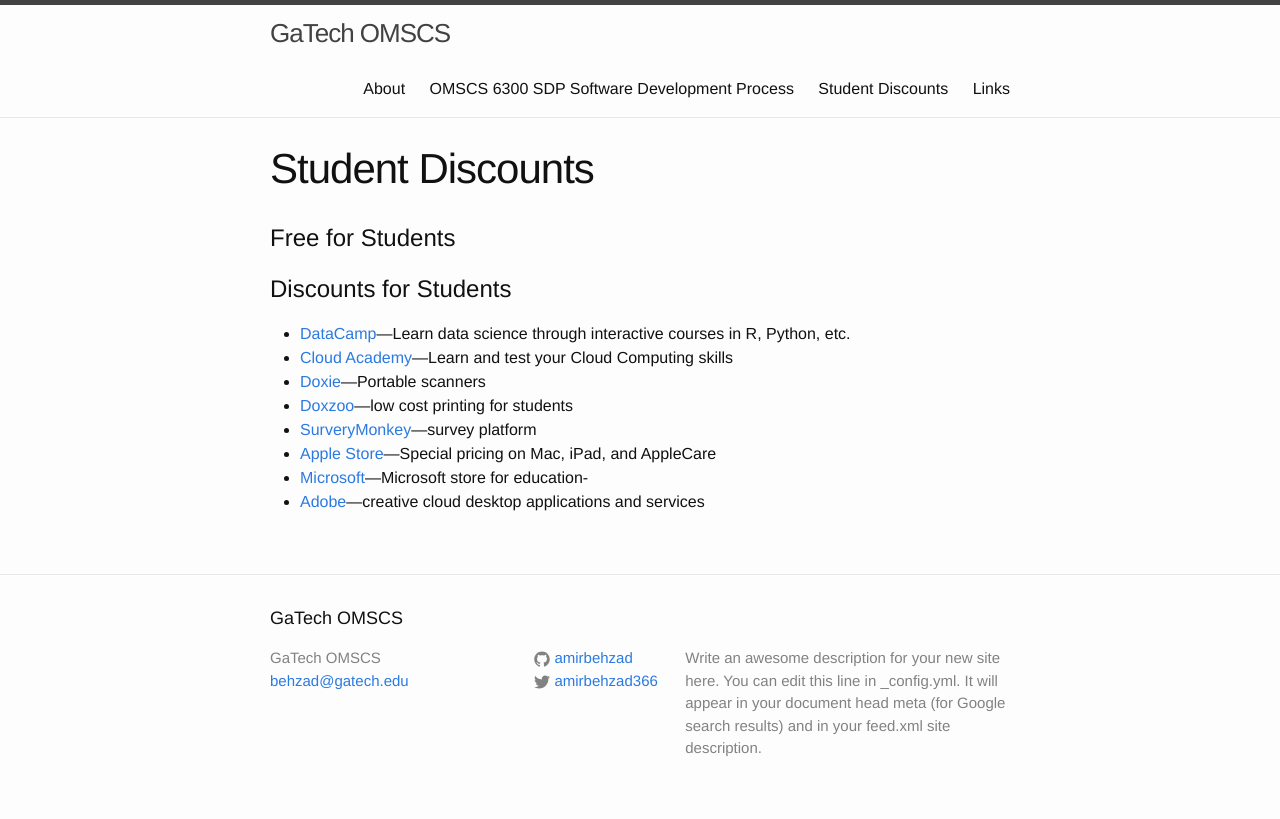
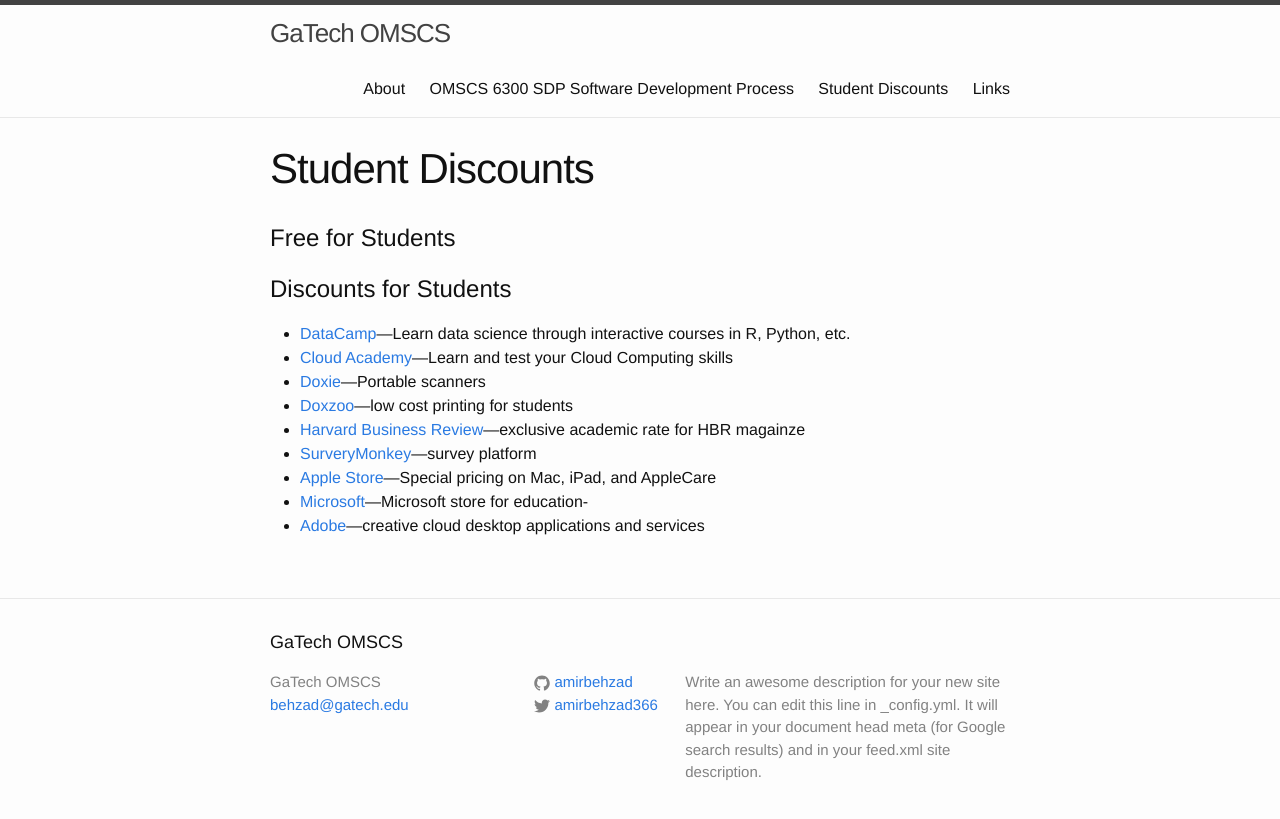
Before and after one commit to amirbehzad/omscs.info, a Jekyll site: the page built from discounts.md, in a window 1280 px wide. Shown: the top 819 px of the page. Built offline with Jekyll 4.4.1, drawn with Linux system fonts in a browser that asks for light colours.

Commit message:
Added HBR

```diff
--- a/discounts.md
+++ b/discounts.md
@@ -12,6 +12,7 @@ permalink: /discounts
 - [Cloud Academy](https://cloudacademy.com/students/)&mdash;Learn and test your Cloud Computing skills
 - [Doxie](http://www.getdoxie.com/store/info-education.php)&mdash;Portable scanners
 - [Doxzoo](http://doxzoo.com/student-printing)&mdash;low cost printing for students
+- [Harvard Business Review](http://hbrstudents.org)&mdash;exclusive academic rate for HBR magainze
 - [SurveryMonkey](http://help.surveymonkey.com/articles/en_US/kb/Discounts)&mdash;survey platform
 - [Apple Store](http://www.apple.com/shop/mac/education)&mdash;Special pricing on Mac, iPad, and AppleCare
 - [Microsoft](www.microsoftstore.com/store/msusa/en_US/edu)&mdash;Microsoft store for education-
```
